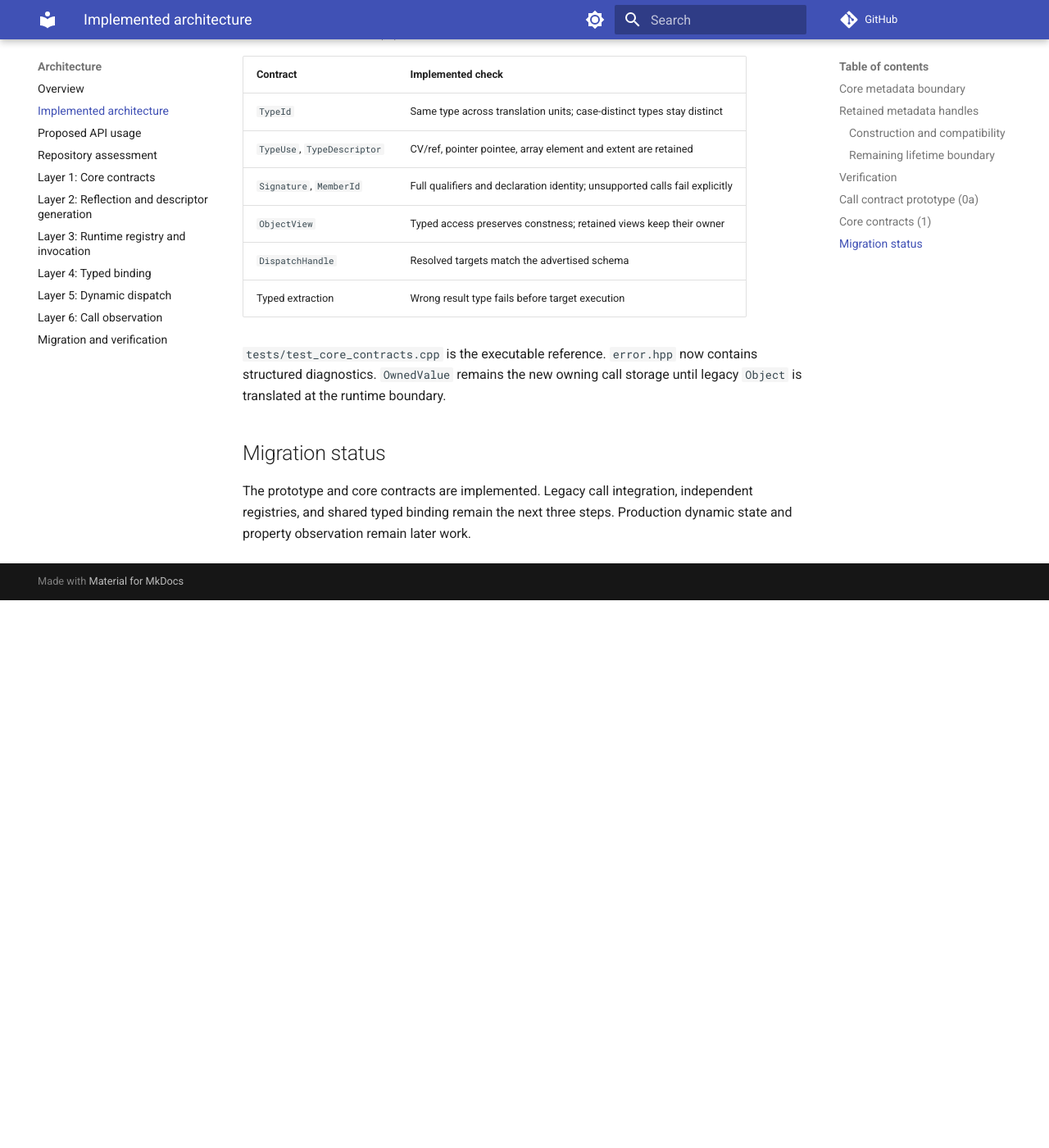
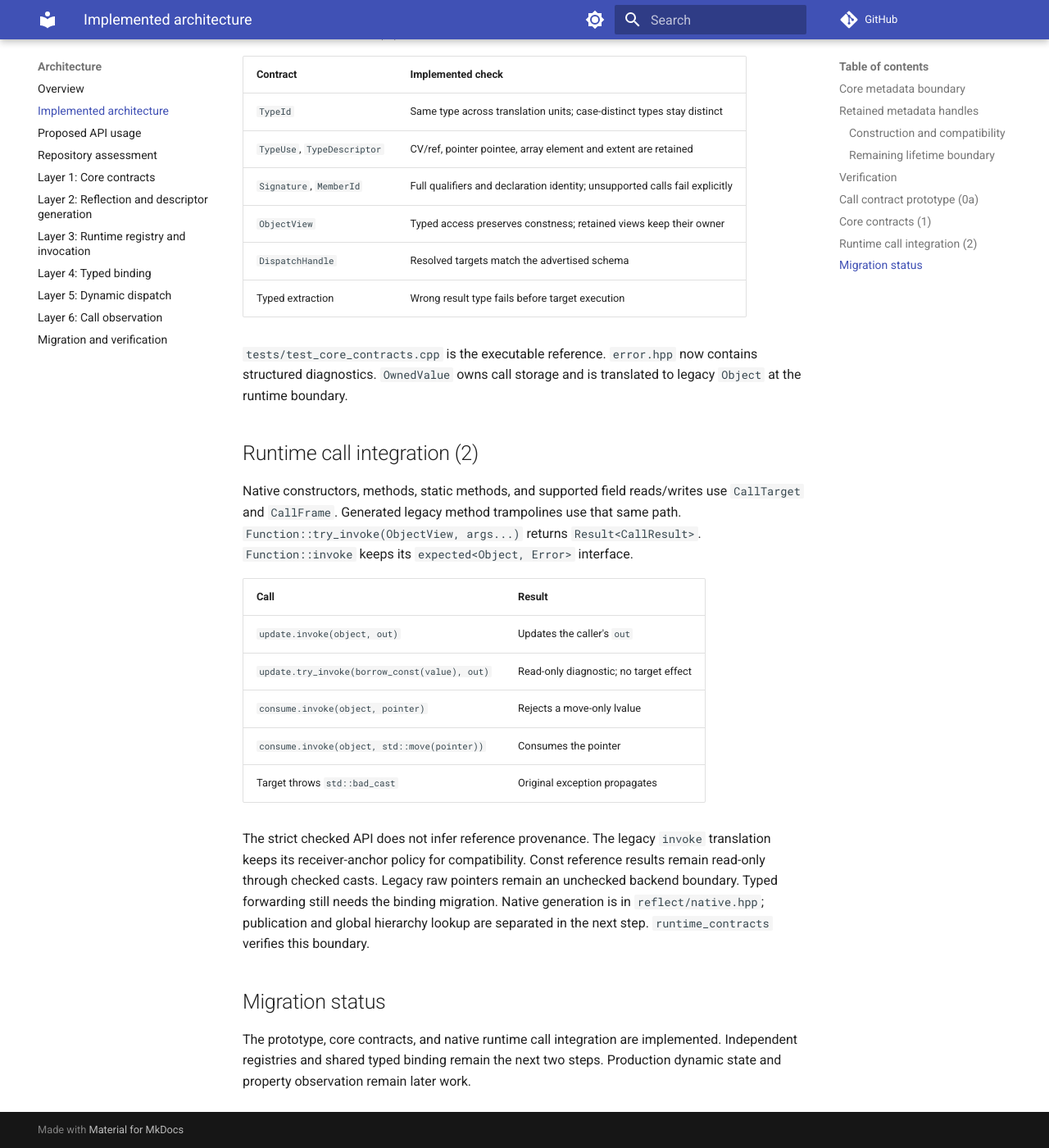
Before and after one commit to w2xel/refl, an MkDocs documentation site: the page built from docs/content/architecture/current-state.md, in a window 1280 px wide and 1400 px high, scrolled down 3268 px. Shown: the whole window at 82% size. Built offline with MkDocs 1.6.1 and Material for MkDocs 9.7.7, drawn with Linux system fonts in a browser that asks for light colours; comment, search, counter and statistics services are not loaded; before the commit the page ends 4000 px from its top, so only the background shows below that; some of the changed text lies outside the part shown.

Commit message:
refactor: route native runtime operations through shared call frames

```diff
--- a/docs/content/architecture/current-state.md
+++ b/docs/content/architecture/current-state.md
@@ -6,15 +6,15 @@ remaining chapters label their target contracts separately from this state.
 ## Core metadata boundary
 
 `refl/core/descriptor.hpp` contains the existing `ClassInfo`, `EnumInfo`, member
-records, and erased operation pointer aliases. It includes only standard-library
-headers and forward-declares `Object`. `refl/core/error.hpp` defines the existing
+records, native operation factories, and legacy operation pointer aliases. It includes
+standard-library and core headers and forward-declares `Object`. `refl/core/error.hpp` defines the existing
 `Error` enumeration and structured `Diagnostic`/`Result` types. Both compile as C++23 without
-reflection enabled. The public names and record layouts are unchanged.
+reflection enabled. Legacy record names remain; records now include type and member identity.
 
 `refl/refl.hpp` includes both headers as a compatibility umbrella. It still owns
-`Object`, generation, global pools, hierarchy lookup, and invocation. Describing
-metadata requires no registration or compiler reflection; generating native
-metadata and invoking operations still require the umbrella and C++26 reflection.
+`Object`, legacy generation, global pools, and hierarchy lookup. Native generation
+is in `reflect/native.hpp`; checked dispatch is in `runtime/invoke.hpp`. Only
+generation requires C++26 reflection.
 The records remain mutable construction data, and operation pointers do not own
 callable contexts or receivers. Publication copies records into const allocations.
 
@@ -73,10 +73,11 @@ and the three sample smoke tests. `metadata_lifetime` verifies each handle kind,
 raw-pointer snapshots, invalid indices, catalog replacement, inherited lookup,
 and native invocation after replacement. The Mockable suite verifies metadata
 survival after backend/proxy destruction and release after the final member.
-The full suite has fourteen entries, including core-contract conformance and the call prototype.
+The full suite has fifteen entries, including runtime/core conformance and the call prototype.
 
 Verification on 2026-09-13 uses GCC 16.2, C++26 reflection for existing APIs,
-optimization level 2, warnings as errors, static analysis, and LTO disabled.
+optimization level 2, warnings as errors, and LTO disabled. Static analysis is
+opt-in; see [build measurements](../getting-started.md#build-and-test).
 The complete suite and strict MkDocs build pass. Valgrind checks cover the new
 lifetime test and the Dyn, Mockable, and Hooks suites.
 
@@ -84,7 +85,7 @@ lifetime test and the Dyn, Mockable, and Hooks suites.
 
 The shared call path is in `core/{type,value,call}.hpp` and `runtime/invoke.hpp`.
 `extensions/observed.hpp` observes that path. All compile without reflection.
-`OwnedValue` holds new call results; legacy `Object` conversion is pending.
+`OwnedValue` holds call results; the legacy boundary converts these to `Object`.
 The generation/reset provider in `tests/prototype/source.hpp` is a test fixture.
 
 | Scenario | Evidence in `test_call_contract.cpp` |
@@ -125,10 +126,31 @@ still uses its legacy path; its conformance and cost checks land with typed bind
 | Typed extraction | Wrong result type fails before target execution |
 
 `tests/test_core_contracts.cpp` is the executable reference. `error.hpp` now contains
-structured diagnostics. `OwnedValue` remains the new owning call storage until
-legacy `Object` is translated at the runtime boundary.
+structured diagnostics. `OwnedValue` owns call storage and is translated to legacy `Object` at the runtime boundary.
+
+## Runtime call integration (2)
+
+Native constructors, methods, static methods, and supported field reads/writes use
+`CallTarget` and `CallFrame`. Generated legacy method trampolines use that same
+path. `Function::try_invoke(ObjectView, args...)` returns `Result<CallResult>`.
+`Function::invoke` keeps its `expected<Object, Error>` interface.
+
+| Call | Result |
+| --- | --- |
+| `update.invoke(object, out)` | Updates the caller's `out` |
+| `update.try_invoke(borrow_const(value), out)` | Read-only diagnostic; no target effect |
+| `consume.invoke(object, pointer)` | Rejects a move-only lvalue |
+| `consume.invoke(object, std::move(pointer))` | Consumes the pointer |
+| Target throws `std::bad_cast` | Original exception propagates |
+
+The strict checked API does not infer reference provenance. The legacy `invoke`
+translation keeps its receiver-anchor policy for compatibility. Const reference
+results remain read-only through checked casts. Legacy raw pointers remain an
+unchecked backend boundary. Typed forwarding still needs the binding migration.
+Native generation is in `reflect/native.hpp`; publication and global hierarchy
+lookup are separated in the next step. `runtime_contracts` verifies this boundary.
 
 ## Migration status
 
-The prototype and core contracts are implemented. Legacy call integration,
-independent registries, and shared typed binding remain the next three steps. Production dynamic state and property observation remain later work.
+The prototype, core contracts, and native runtime call integration are implemented.
+Independent registries and shared typed binding remain the next two steps. Production dynamic state and property observation remain later work.
```
Also changed, not shown: docs/content/architecture/migration.md (+2 -1 lines), docs/content/architecture/runtime.md (+7 -0 lines), 8 other files.
